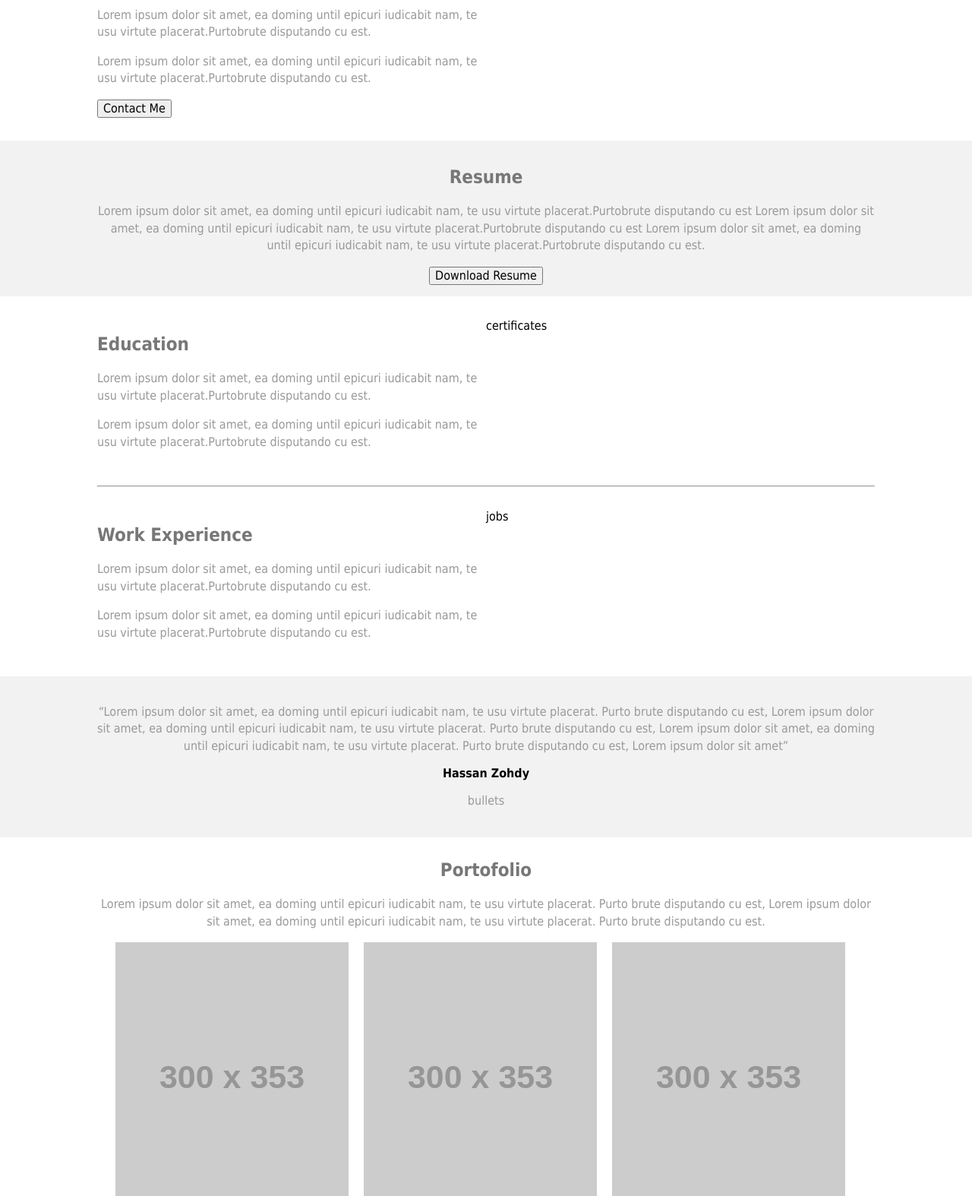
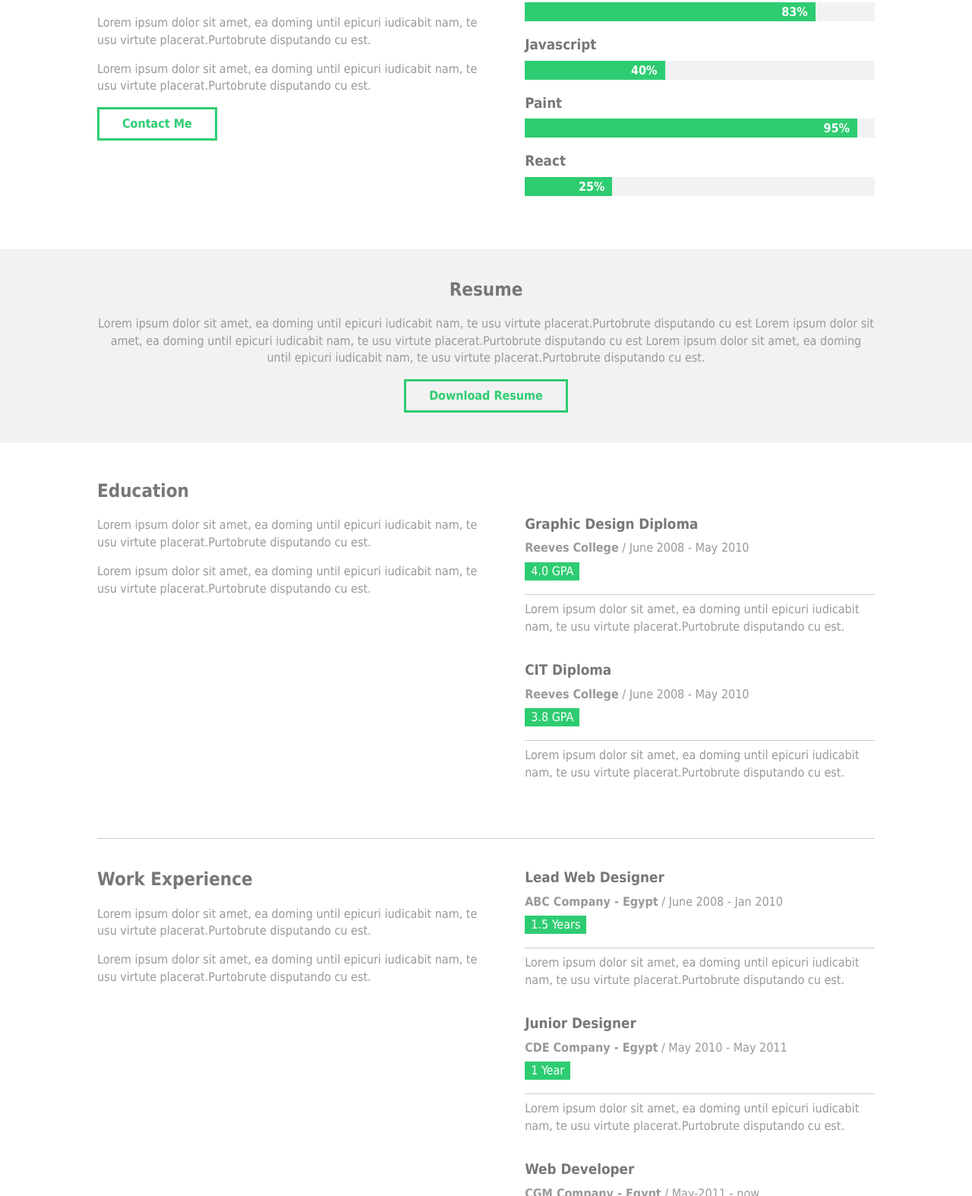
Before and after one commit to amrfatouh/copying-a-website-project, a plain HTML site: page index.html in a window 1280 px wide. Shown: the part 1226-2800 px from the top of the page at 76% size. Drawn offline with Linux system fonts and the light colour scheme; placeholder pictures from the web are drawn by us.

Commit message:
style - part 2
styled those elements:
- skills
- resume
- education
- work
- portofolio

```diff
--- a/index.html
+++ b/index.html
@@ -96,10 +96,17 @@
                     disputando cu est.</p>
                 <p>Lorem ipsum dolor sit amet, ea doming until epicuri iudicabit nam, te usu virtute placerat.Purtobrute
                     disputando cu est.</p>
-                <button>Contact Me</button>
+                <button class='btn'>Contact Me</button>
             </div>
             <div class="progress">
-                progress
+                <h3>HTML / CSS</h3>
+                <div class="progress-bar"><span style="width: 83%;" class="progress-bar-filling">83% &nbsp;</span></div>
+                <h3>Javascript</h3>
+                <div class="progress-bar"><span style="width: 40%;" class="progress-bar-filling">40% &nbsp;</span></div>
+                <h3>Paint</h3>
+                <div class="progress-bar"><span style="width: 95%;" class="progress-bar-filling">95% &nbsp;</span></div>
+                <h3>React</h3>
+                <div class="progress-bar"><span style="width: 25%;" class="progress-bar-filling">25% &nbsp;</span></div>
             </div>
         </div>
     </div>
@@ -111,7 +118,7 @@
                 disputando cu est Lorem ipsum dolor sit amet, ea doming until epicuri iudicabit nam, te usu virtute
                 placerat.Purtobrute disputando cu est Lorem ipsum dolor sit amet, ea doming until epicuri iudicabit nam,
                 te usu virtute placerat.Purtobrute disputando cu est.</p>
-            <button>Download Resume</button>
+            <button class='btn'>Download Resume</button>
         </div>
     </div>
 
@@ -125,7 +132,24 @@
                     disputando cu est.</p>
             </div>
             <div class="certificates">
-                certificates
+                <div class="certificate">
+                    <h3>Graphic Design Diploma</h3>
+                    <p><strong>Reeves College</strong> / June 2008 - May 2010</p>
+                    <div class='gpa'>4.0 GPA</div>
+                    <hr>
+                    <p>Lorem ipsum dolor sit amet, ea doming until epicuri iudicabit nam, te usu virtute
+                        placerat.Purtobrute
+                        disputando cu est.</p>
+                </div>
+                <div class="certificate">
+                    <h3>CIT Diploma</h3>
+                    <p><strong>Reeves College</strong> / June 2008 - May 2010</p>
+                    <div class='gpa'>3.8 GPA</div>
+                    <hr>
+                    <p>Lorem ipsum dolor sit amet, ea doming until epicuri iudicabit nam, te usu virtute
+                        placerat.Purtobrute
+                        disputando cu est.</p>
+                </div>
             </div>
         </div>
     </div>
@@ -144,7 +168,34 @@
                     disputando cu est.</p>
             </div>
             <div class="jobs">
-                jobs
+                <div class="job">
+                    <h3>Lead Web Designer</h3>
+                    <p><strong>ABC Company - Egypt</strong> / June 2008 - Jan 2010</p>
+                    <div class='years'>1.5 Years</div>
+                    <hr>
+                    <p>Lorem ipsum dolor sit amet, ea doming until epicuri iudicabit nam, te usu virtute
+                        placerat.Purtobrute
+                        disputando cu est.</p>
+                </div>
+                <div class="job">
+                    <h3>Junior Designer</h3>
+                    <p><strong>CDE Company - Egypt</strong> / May 2010 - May 2011</p>
+                    <div class='years'>1 Year</div>
+                    <hr>
+                    <p>Lorem ipsum dolor sit amet, ea doming until epicuri iudicabit nam, te usu virtute
+                        placerat.Purtobrute
+                        disputando cu est.</p>
+                </div>
+                <div class="job">
+                    <h3>Web Developer</h3>
+                    <p><strong>CGM Company - Egypt</strong> / May-2011 - now</p>
+                    <div class='years'>2 Years</div>
+                    <hr>
+                    <p>Lorem ipsum dolor sit amet, ea doming until epicuri iudicabit nam, te usu virtute
+                        placerat.Purtobrute
+                        disputando cu est.</p>
+                </div>
+
             </div>
         </div>
     </div>
@@ -156,27 +207,35 @@
                 virtute placerat. Purto brute disputando cu est, Lorem ipsum dolor sit amet, ea doming until epicuri
                 iudicabit nam, te usu virtute placerat. Purto brute disputando cu est, Lorem ipsum dolor sit amet&rdquo;
             </p>
-            <strong>Hassan Zohdy</strong>
-            <p>bullets</p>
+            <p><strong>Hassan Zohdy</strong></p>
+            <ul>
+                <li></li>
+                <li class='active'></li>
+                <li></li>
+                <li></li>
+            </ul>
         </div>
     </div>
 
     <div class="portofolio">
         <div class="container">
-            <h2>Portofolio</h2>
-            <p>Lorem ipsum dolor sit amet, ea doming until epicuri iudicabit nam, te usu virtute placerat. Purto brute
-                disputando cu est, Lorem ipsum dolor sit amet, ea doming until epicuri iudicabit nam, te usu virtute
-                placerat. Purto brute disputando cu est.</p>
+            <div class="portofolio-text">
+                <h2>Portofolio</h2>
+                <p>Lorem ipsum dolor sit amet, ea doming until epicuri iudicabit nam, te usu virtute placerat. Purto
+                    brute
+                    disputando cu est, Lorem ipsum dolor sit amet, ea doming until epicuri iudicabit nam, te usu virtute
+                    placerat. Purto brute disputando cu est.</p>
+            </div>
             <div class="portofolio-images">
-                <img src="http://placehold.it/300/353">
-                <img src="http://placehold.it/300/353">
-                <img src="http://placehold.it/300/353">
-                <img src="http://placehold.it/300/353">
-                <img src="http://placehold.it/300/353">
-                <img src="http://placehold.it/300/353">
-                <img src="http://placehold.it/300/353">
-                <img src="http://placehold.it/300/353">
-                <img src="http://placehold.it/300/353">
+                <img src="./images/portofolio-images/design-1.jpg">
+                <img src="./images/portofolio-images/design-2.jpg">
+                <img src="./images/portofolio-images/design-3.jpg">
+                <img src="./images/portofolio-images/design-4.jpg">
+                <img src="./images/portofolio-images/design-5.jpg">
+                <img src="./images/portofolio-images/design-6.jpg">
+                <img src="./images/portofolio-images/design-7.png">
+                <img src="./images/portofolio-images/design-8.png">
+                <img src="./images/portofolio-images/design-9.jpg">
             </div>
         </div>
     </div>
--- a/style.css
+++ b/style.css
@@ -10,11 +10,18 @@ body {
 h2,
 h3 {
     color: #777;
+    margin-top: 0;
 }
 
 p {
     line-height: 1.4;
     color: #999;
+}
+
+hr {
+    height: 1px;
+    border: 0;
+    background-color: #CCC;
 }
 
 .slider {
@@ -79,7 +86,7 @@ p {
 }
 
 .personal-info {
-    margin: 30px 0;
+    margin: 40px 0;
     overflow: hidden;
 }
 .personal-info .personal-info-elem {
@@ -97,14 +104,14 @@ p {
 .about-me .about-me-img img {
     width: 35%;
     float: left;
-    height: 400px;
+    height: 406px;;
 }
 .about-me .about-me-body {
     width: 60%;
     float: left;
     margin-left: 5%;
-    margin-top: 15px;
-    margin-bottom: 15px;
+    margin-top: 30px;
+    margin-bottom: 30px;
 }
 .about-me .about-me-body h2 {
     color: #666;
@@ -136,66 +143,146 @@ p {
 }
 
 .skills {
-    margin: 30px 0;
+    margin: 50px 0;
     overflow: hidden;
 }
 .skills .skills-text {
     width: 50%;
+    margin-right: 5%;
     float: left;
 }
 .skills .progress {
-    width: 50%;
+    width: 45%;
     float: left;
+}
+.skills .progress h3 {
+    margin-bottom: 10px;
+}
+.skills .progress .progress-bar {
+    height: 25px;
+    width: 100%;
+    background-color: #F2F2F2;
+    margin-bottom: 20px;
+}
+.skills .progress .progress-bar .progress-bar-filling {
+    height: 25px;
+    display: inline-block;
+    background-color: #2ECC71;
+    color: #fff;
+    font-weight: bold;
+    text-align: right;
+    line-height: 25px;
 }
 
 .resume {
-    margin: 30px 0;
+    margin: 50px 0;
+    padding: 40px 0;
     text-align: center;
     background-color: #F2F2F2;
-    padding: 15px 0;
 }
 
 .education {
-    margin: 30px 0;
+    margin: 40px 0;
     overflow: hidden;
 }
 .education .education-text {
     width: 50%;
+    margin-right: 5%;
     float: left;
 }
 .education .certificates {
-    width: 50%;
+    width: 45%;
     float: left;
+    margin-top: 46px;
+}
+.education .certificates .certificate {
+    margin-bottom: 35px;
+}
+.education .certificates .certificate h3 {
+    margin-bottom: 10px;
+}
+.education .certificates .certificate p {
+    margin: 7px 0;
+}
+.education .certificates .certificate .gpa {
+    background-color: #2ECC71;
+    color: #fff;
+    display: inline-block;
+    padding: 3px 8px;
+    margin-bottom: 10px;
 }
 
 .work-experience {
-    margin: 30px 0;
+    margin: 40px 0;
     overflow: hidden;
 }
 .work-experience .work-experience-text {
     width: 50%;
+    margin-right: 5%;
     float: left;
 }
 .work-experience .jobs {
-    width: 50%;
+    width: 45%;
     float: left;
+}
+.work-experience .jobs .job {
+    margin-bottom: 35px;
+}
+.work-experience .jobs .job h3 {
+    margin-bottom: 10px;
+}
+.work-experience .jobs .job p {
+    margin: 7px 0;
+}
+.work-experience .jobs .job .years {
+    background-color: #2ECC71;
+    color: #fff;
+    display: inline-block;
+    padding: 3px 8px;
+    margin-bottom: 10px;
 }
 
 .testimonials {
     background-color: #F2F2F2;
-    margin: 30px 0;
+    margin: 40px 0;
     text-align: center;
+    font-size: 18px;
+    font-style: italic;
     padding: 20px 0;
+}
+.testimonials strong {
+    font-style: normal;
+}
+.testimonials ul {
+    list-style: none;
+    padding: 0;
+}
+.testimonials ul li {
+    width: 13px;
+    height: 13px;
+    border: 2px solid #2ECC71;
+    display: inline-block;
+    margin-right: 3.5px;
+}
+.testimonials ul li.active,
+.testimonials ul li:hover {
+    background-color: #2ECC71;
+    cursor: pointer;
 }
 
 .portofolio {
-    margin: 30px 0;
+    margin: 50px 0;
     text-align: center;
 }
+.portofolio .portofolio-text {
+    margin-bottom: 50px;;
+}
 .portofolio .portofolio-images img {
-    width: 30%;
-    margin-right: 1.5%;
-    margin-bottom: 1.5%;
+    width: 29%;
+    margin-right: 3%;
+    margin-bottom: 3%;
+    padding: 0.2%;
+    border: 1px solid #DDD;
 }
 
 .contact-me {
@@ -221,3 +308,12 @@ p {
     color: #5A5F62;
     padding: 10px 0;
 }
+
+/* my framework */
+.btn {
+    background: none;
+    color: #2ECC71;
+    font-weight: bold;
+    border: 3px solid #2ECC71;
+    padding: 10px 30px;
+}
```
Also changed, not shown: images/portofolio-images/design-1.jpg (added), images/portofolio-images/design-2.jpg (added), images/portofolio-images/design-3.jpg (added), images/portofolio-images/design-4.jpg (added), images/portofolio-images/design-5.jpg (added), images/portofolio-images/design-6.jpg (added), images/portofolio-images/design-7.png (added), images/portofolio-images/design-8.png (added), images/portofolio-images/design-9.jpg (added).
